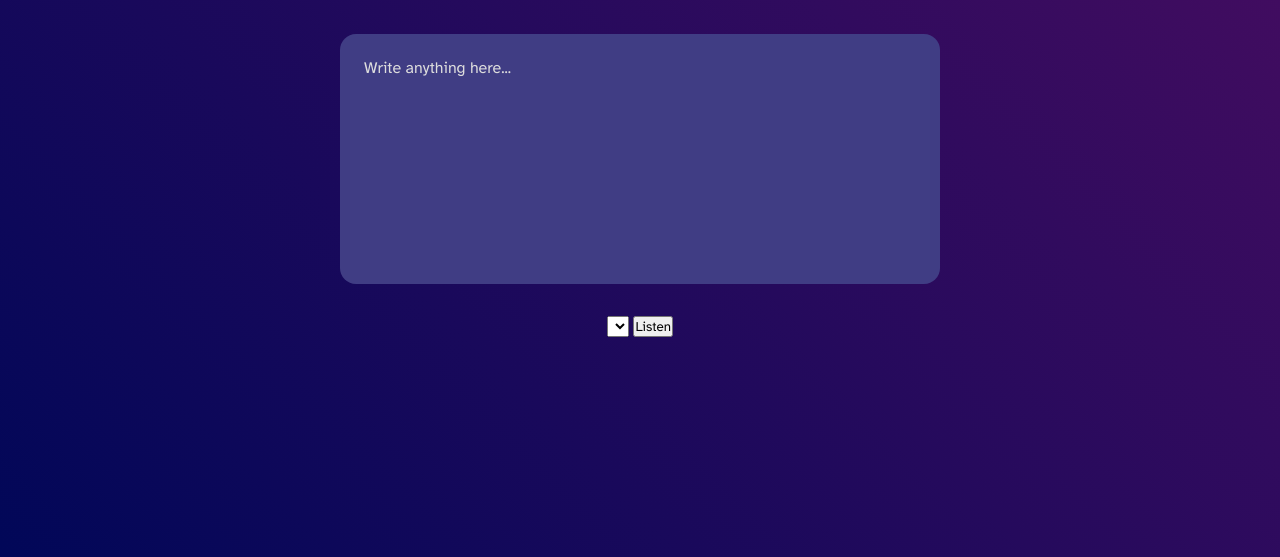
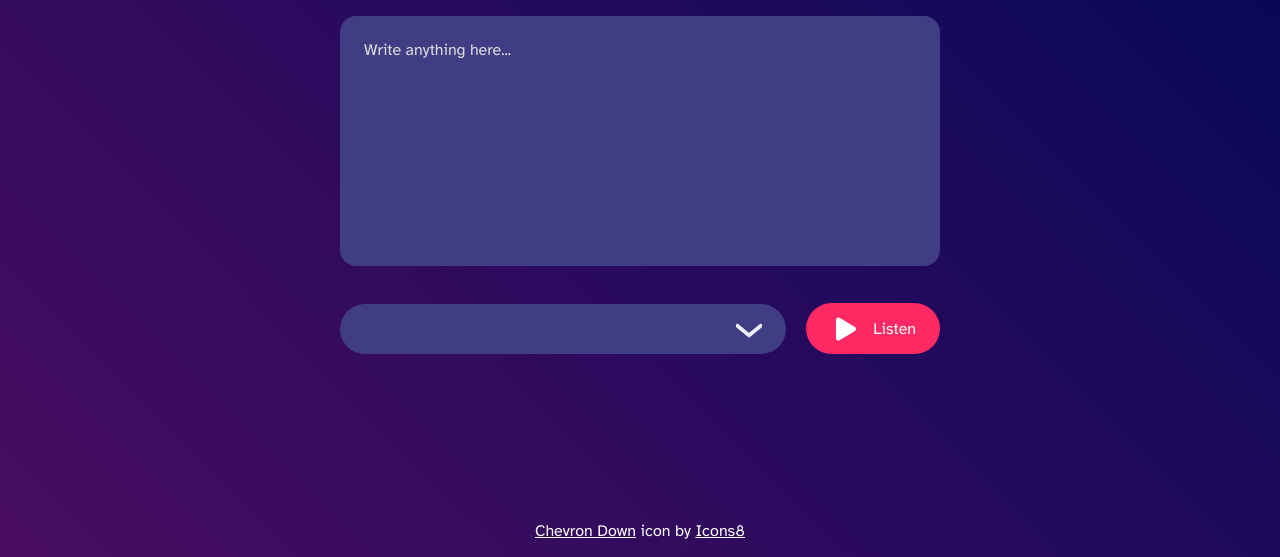
Before and after one commit to Nadia982/text-to-speech, a plain HTML site: page index.html in a window 1280 px wide. Shown: the part 243-800 px from the top of the page. Drawn offline with nearby package versions, Linux system fonts and the light colour scheme.

Commit message:
added html and css for dropdown menu and 'listen' button

```diff
--- a/index.html
+++ b/index.html
@@ -13,13 +13,15 @@
 <body>
     <div class="hero">
         <h1>Text to Speech <span>Converter</span></h1>
-        <textarea placeholder="Write anything here..." id="" cols="30" rows="10"></textarea>
+        <textarea placeholder="Write anything here..."></textarea>
         <div class="row">
             <select></select>
-            <button>Listen</button>
+            <button><ion-icon name="play" class="play-icon"></ion-icon>Listen</button>
         </div>
 
     </div>
-
+    <footer><a target="_blank" href="https://icons8.com/icon/99991/chevron-down">Chevron Down</a> icon by <a target="_blank" href="https://icons8.com">Icons8</a></footer>
+    <script type="module" src="https://unpkg.com/ionicons@7.1.0/dist/ionicons/ionicons.esm.js"></script>
+<script nomodule src="https://unpkg.com/ionicons@7.1.0/dist/ionicons/ionicons.js"></script>
 </body>
 </html>
--- a/style.css
+++ b/style.css
@@ -5,10 +5,10 @@
   box-sizing: border-box;
 }
 
-.hero {
+body {
+  background: linear-gradient(45deg, #490d61, #010758);
+  min-height: 100vh;
   width: 100%;
-  min-height: 100vh;
-  background: linear-gradient(45deg, #010758, #490d61);
   display: flex;
   align-items: center;
   justify-content: center;
@@ -16,11 +16,17 @@
   color: #fff;
 }
 
+a, a:link, a:visited, a:focus, a:active{
+  color: inherit;
+}
+
+
 .hero h1 {
   font-size: 45px;
   font-weight: 500;
   margin-top: -50px;
   margin-bottom: 50px;
+  text-align: center;
 }
 
 .hero h1 span {
@@ -28,7 +34,6 @@
 }
 
 textarea {
-  width: 600px;
   height: 250px;
   background: #403d84;
   color: #fff;
@@ -44,3 +49,54 @@ textarea {
 textarea::placeholder {
   color: #ddd;
 }
+
+textarea, .row{
+width: 80vw;
+  max-width: 600px;
+}
+
+.row {
+  display: flex;
+  align-items: center;
+  justify-content: center;
+  gap: 20px;
+}
+
+button {
+  background: #ff2963;
+  color: #fff;
+  font-size: 1rem;
+   padding: 0.6em 1.5em;
+   border-radius: 2em;
+   border: 0;
+   cursor: pointer;
+   display: flex;
+   align-items: center;
+   justify-content: center;
+   gap: 0.7em;
+}
+
+.play-icon {
+  font-size: 2em;
+}
+
+select{
+  flex: 1;
+  color: #fff;
+  background: #403d84;
+  height: 50px;
+  padding: 0 1em;
+  border: 0;
+  border-radius: 2em;
+  appearance: none;
+  background-image: url(img/icons8-chevron-down-60.png);
+  background-repeat: no-repeat;
+  background-size: 2rem;
+  background-position-x: calc(95%);
+  background-position-y: 10px;
+}
+
+footer {
+  position: absolute;
+  bottom: 1em;
+}
```
Also changed, not shown: img/icons8-chevron-down-30.png (added), img/icons8-chevron-down-60.png (added).
